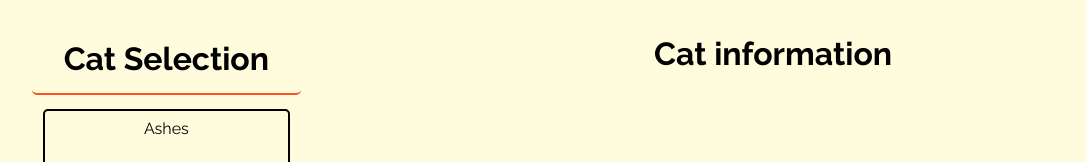
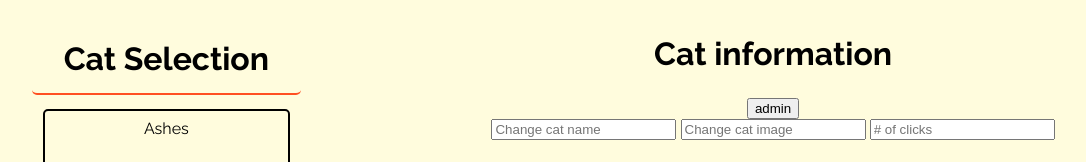
Before and after one commit to ajCastiglione/udacity-cat-clicker, a plain HTML site: page index.html in a window 1280 px wide. Shown: the top 162 px of the page, without its empty margins (145-1231 px from the left). Drawn offline with nearby package versions, Linux system fonts and the light colour scheme; grey boxes are pictures that could not be loaded; a web font is replaced by a local one.

Commit message:
Added admin section to html

```diff
--- a/index.html
+++ b/index.html
@@ -31,6 +31,16 @@
       <div id="selectedCat">
         <!-- the selected cat will show here -->
       </div>
+
+      <div class="admin-section">
+        <input id="adminBtn" type="button" value="admin" />
+        <div class="adminFields">
+          <input type="text" placeholder="Change cat name" />
+          <input type="text" placeholder="Change cat image" />
+          <input type="number" placeholder="# of clicks" />
+        </div>
+      </div>
+
     </div>
 
   </section>
```
